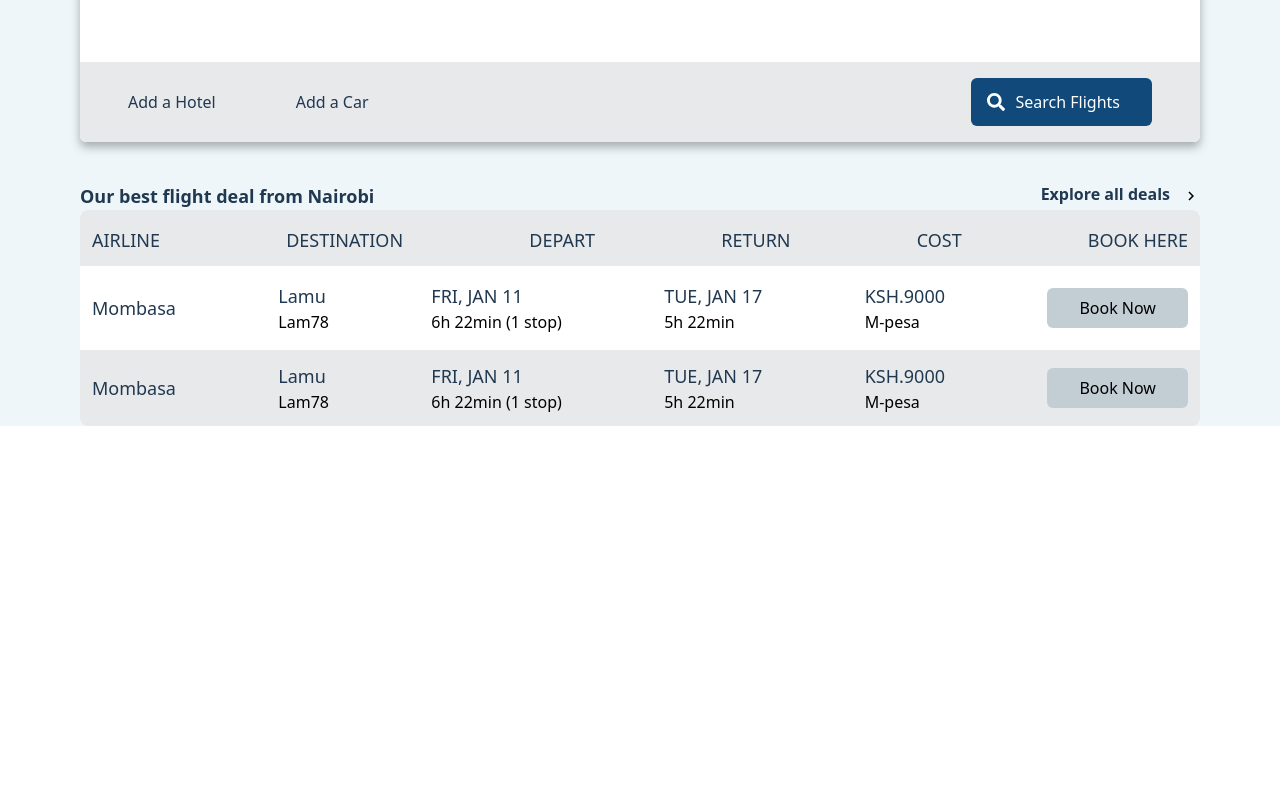
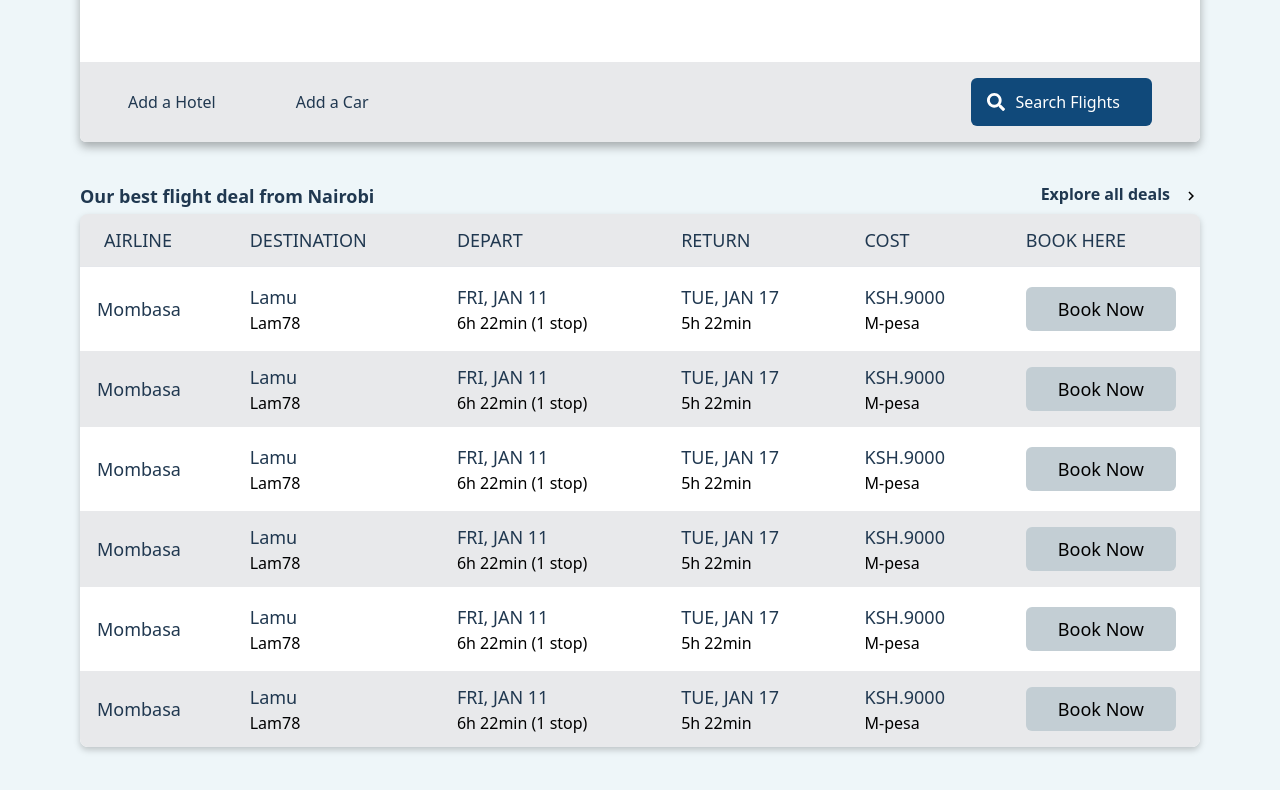
Before and after one commit to Sam516-Dev/my-project, a React (Create React App) app: page / in a window 1280 px wide. Shown: the part 414-1204 px from the top of the page. Before the commit the page ends 840 px from the top, so only its background shows below. Built offline with nearby package versions, Linux system fonts and the light colour scheme.

Commit message:
updates
Signed-off-by: Sam516-Dev <samuelnjoroge3455@gmail.com>

```diff
--- a/src/components/Content.js
+++ b/src/components/Content.js
@@ -7,7 +7,7 @@ const Content = () => {
   return (
     <div>
       <div className="flex justify-between mt-10">
-        <h2 className=" text-my-text-color text-lg font-bold">
+        <h2 className=" text-my-text-color text-lg font-semibold">
           Our best flight deal from Nairobi
         </h2>
 
@@ -21,280 +21,350 @@ const Content = () => {
         </div>
       </div>
 
-      <div className=" bg-white overflow-hidden rounded-lg">
-        <div className=" bg-my-gray-color py-3">
-          <div className="flex mx-3 justify-between gap-28 mt-1">
-            <h3 className="font-medium text-my-text-color text-lg">AIRLINE</h3>
-            <h3 className="font-medium text-my-text-color text-lg">
+      <div className="pb-28">
+        <table className="min-w-full divide-y drop-shadow-[0_3px_3px_rgba(0,0,0,0.20)] rounded-lg overflow-hidden mt-1 ">
+          <thead>
+            <tr className="bg-my-gray-color min-h-full text-my-text-color">
+              <th
+                scope="col"
+                className="px-6 py-3 text-left text-lg font-medium"
+              >
+                AIRLINE
+              </th>
+              <th
+                scope="col"
+                className="px-6 py-3 text-left text-lg font-medium"
+              >
                 DESTINATION
-            </h3>
-            <h3 className="font-medium text-my-text-color text-lg ">DEPART</h3>
-            <h3 className="font-medium text-my-text-color text-lg"> RETURN </h3>
-            <h3 className="font-medium text-my-text-color text-lg"> COST </h3>
-            <h3 className="font-medium text-my-text-color text-lg">
+              </th>
+              <th
+                scope="col"
+                className="px-6 py-3 text-left text-lg font-medium"
+              >
+                DEPART
+              </th>
+              <th
+                scope="col"
+                className="px-6 py-3 text-left text-lg font-medium"
+              >
+                RETURN
+              </th>
+              <th
+                scope="col"
+                className="px-6 py-3 text-left text-lg font-medium"
+              >
+                COST
+              </th>
+              <th
+                scope="col"
+                className="px-6 py-3 text-left text-lg font-medium w-1/6"
+              >
                 BOOK HERE
-            </h3>
+              </th>
+            </tr>
+          </thead>
+
+          <tbody className="bg-white ">
+            <tr>
+              <td className=" py-4 whitespace-nowrap">
+                <div className="flex items-center">
+                  <div className="ml-4">
+                    <div className="text-lg font-medium text-my-text-color">
+                      Mombasa
                     </div>
                   </div>
-
-        <div className="flex py-3 mx-3 items-center justify-between mt-1">
-          <div className="flex  flex-col justify-start">
-            <p className="font-medium text-my-text-color text-lg"> Mombasa </p>
                 </div>
-
+              </td>
+              <td className="px-6 py-4 whitespace-nowrap">
                 <div className="flex flex-col justify-start">
-            <p className="font-medium text-my-text-color text-lg"> Lamu </p>
+                  <p className="font-medium text-my-text-color text-lg">
+                    {' '}
+                    Lamu{' '}
+                  </p>
                   <label> Lam78</label>
                 </div>
+              </td>
+              <td className="px-6 py-4 whitespace-nowrap">
                 <div className="flex flex-col justify-start">
                   <p className="font-medium text-my-text-color text-lg">
                     FRI, JAN 11
                   </p>
                   <label> 6h 22min (1 stop) </label>
                 </div>
-
+              </td>
+              <td className="px-6 py-4 whitespace-nowrap">
                 <div className="flex flex-col justify-start">
                   <p className="font-medium text-my-text-color text-lg">
                     TUE, JAN 17
                   </p>
                   <label> 5h 22min </label>
                 </div>
+              </td>
+              <td className="px-6 py-4 whitespace-nowrap">
                 <div className="flex flex-col justify-start">
-            <p className="font-medium text-my-text-color text-lg">KSH.9000</p>
+                  <p className="font-medium text-my-text-color text-lg">
+                    KSH.9000
+                  </p>
                   <label> M-pesa </label>
                 </div>
+              </td>
+              <td className="px-6 py-4 whitespace-nowrap text-right text-lg font-medium">
                 <button className="bg-my-btn2-color px-8 rounded-md py-2">
                   Book Now
                 </button>
+              </td>
+            </tr>
+
+            <tr className="bg-my-gray-color">
+              <td className=" py-3 whitespace-nowrap">
+                <div className="flex items-center">
+                  <div className="ml-4">
+                    <div className="text-lg font-medium text-my-text-color">
+                      Mombasa
                     </div>
-
-        <div className=" bg-my-gray-color">
-          <div className="flex mx-3 py-3 items-center justify-between mt-1">
-            <div className="flex  flex-col justify-start">
-              <p className="font-medium text-my-text-color text-lg">Mombasa</p>
                   </div>
-
+                </div>
+              </td>
+              <td className="px-6 py-3 whitespace-nowrap">
                 <div className="flex flex-col justify-start">
-              <p className="font-medium text-my-text-color text-lg"> Lamu </p>
+                  <p className="font-medium text-my-text-color text-lg">
+                    {' '}
+                    Lamu{' '}
+                  </p>
                   <label> Lam78</label>
                 </div>
+              </td>
+              <td className="px-6 py-3 whitespace-nowrap">
                 <div className="flex flex-col justify-start">
                   <p className="font-medium text-my-text-color text-lg">
                     FRI, JAN 11
                   </p>
                   <label> 6h 22min (1 stop) </label>
                 </div>
-
+              </td>
+              <td className="px-6 py-3 whitespace-nowrap">
                 <div className="flex flex-col justify-start">
                   <p className="font-medium text-my-text-color text-lg">
                     TUE, JAN 17
                   </p>
                   <label> 5h 22min </label>
                 </div>
+              </td>
+              <td className="px-6 py-3 whitespace-nowrap">
                 <div className="flex flex-col justify-start">
-              <p className="font-medium text-my-text-color text-lg">KSH.9000</p>
+                  <p className="font-medium text-my-text-color text-lg">
+                    KSH.9000
+                  </p>
                   <label> M-pesa </label>
                 </div>
+              </td>
+              <td className="px-6 py-3 whitespace-nowrap text-right text-lg font-medium">
                 <button className="bg-my-btn2-color px-8 rounded-md py-2">
                   Book Now
                 </button>
+              </td>
+            </tr>
+            <tr>
+              <td className=" py-4 whitespace-nowrap">
+                <div className="flex items-center">
+                  <div className="ml-4">
+                    <div className="text-lg font-medium text-my-text-color">
+                      Mombasa
                     </div>
                   </div>
-
-        {/*
-        <div className="flex justify-between mt-1">
-          <div className="flex flex-col mx-3 justify-between mt-1">
-            <div>
-              <p className=" py-4 font-medium text-my-text-color text-lg">
-                {' '}
-                Mombasa{' '}
-              </p>
                 </div>
-            <div>
-              <p className=" py-4 font-medium text-my-text-color text-lg">
-                {' '}
-                Kisumu{' '}
-              </p>
-            </div>
-            <div>
-              <p className=" py-4 font-medium text-my-text-color text-lg">
-                {' '}
-                Nakuru{' '}
-              </p>
-            </div>
-            <div>
-              <p className=" py-4 font-medium text-my-text-color text-lg">
-                Eldoret
-              </p>
-            </div>
-            <div>
-              <p className=" py-4 font-medium text-my-text-color text-lg">
-                Meru
-              </p>
-            </div>
-            <div>
-              <p className=" py-4 font-medium text-my-text-color text-lg">
-                Kakamega
-              </p>
-            </div>
-          </div>
-
-          <div className="flex flex-col mx-3 justify-between mt-1">
-            <div className="flex flex-col justify-start">
-              <p className="font-medium text-my-text-color text-lg"> Lamu </p>
-              <label> Lam78</label>
-            </div>
-            <div className="flex flex-col justify-start">
-              <p className="font-medium text-my-text-color text-lg"> Bondo </p>
-              <label> Bon96</label>
-            </div>
-            <div className="flex flex-col justify-start">
-              <p className="font-medium text-my-text-color text-lg"> Moro </p>
-              <label> Mo67</label>
-            </div>
+              </td>
+              <td className="px-6 py-4 whitespace-nowrap">
                 <div className="flex flex-col justify-start">
                   <p className="font-medium text-my-text-color text-lg">
                     {' '}
-                RiftValley{' '}
+                    Lamu{' '}
                   </p>
-              <label> Rv78</label>
-            </div>
-            <div className="flex flex-col justify-start">
-              <p className="font-medium text-my-text-color text-lg"> Imenti </p>
                   <label> Lam78</label>
                 </div>
-            <div className="flex flex-col justify-start">
-              <p className="font-medium text-my-text-color text-lg"> Butere </p>
-              <label> Bute32</label>
-            </div>
-          </div>
-
-          <div className="flex flex-col mx-3 justify-between mt-1">
+              </td>
+              <td className="px-6 py-4 whitespace-nowrap">
                 <div className="flex flex-col justify-start">
                   <p className="font-medium text-my-text-color text-lg">
                     FRI, JAN 11
                   </p>
                   <label> 6h 22min (1 stop) </label>
                 </div>
+              </td>
+              <td className="px-6 py-4 whitespace-nowrap">
                 <div className="flex flex-col justify-start">
                   <p className="font-medium text-my-text-color text-lg">
-                FRI, JAN 11
+                    TUE, JAN 17
                   </p>
-              <label> 6h 22min (1 stop) </label>
-            </div>{' '}
+                  <label> 5h 22min </label>
+                </div>
+              </td>
+              <td className="px-6 py-4 whitespace-nowrap">
                 <div className="flex flex-col justify-start">
                   <p className="font-medium text-my-text-color text-lg">
-                FRI, JAN 11
+                    KSH.9000
                   </p>
-              <label> 6h 22min (1 stop) </label>
-            </div>{' '}
+                  <label> M-pesa </label>
+                </div>
+              </td>
+              <td className="px-6 py-4 whitespace-nowrap text-right text-lg font-medium">
+                <button className="bg-my-btn2-color px-8 rounded-md py-2">
+                  Book Now
+                </button>
+              </td>
+            </tr>
+
+            <tr className="bg-my-gray-color">
+              <td className=" py-3 whitespace-nowrap">
+                <div className="flex items-center">
+                  <div className="ml-4">
+                    <div className="text-lg font-medium text-my-text-color">
+                      Mombasa
+                    </div>
+                  </div>
+                </div>
+              </td>
+              <td className="px-6 py-3 whitespace-nowrap">
                 <div className="flex flex-col justify-start">
                   <p className="font-medium text-my-text-color text-lg">
-                FRI, JAN 11
+                    {' '}
+                    Lamu{' '}
                   </p>
-              <label> 6h 22min (1 stop) </label>
-            </div>{' '}
-            <div className="flex flex-col justify-start">
-              <p className="font-medium text-my-text-color text-lg">
-                FRI, JAN 11
-              </p>
-              <label> 6h 22min (1 stop) </label>
-            </div>{' '}
+                  <label> Lam78</label>
+                </div>
+              </td>
+              <td className="px-6 py-3 whitespace-nowrap">
                 <div className="flex flex-col justify-start">
                   <p className="font-medium text-my-text-color text-lg">
                     FRI, JAN 11
                   </p>
                   <label> 6h 22min (1 stop) </label>
                 </div>
+              </td>
+              <td className="px-6 py-3 whitespace-nowrap">
+                <div className="flex flex-col justify-start">
+                  <p className="font-medium text-my-text-color text-lg">
+                    TUE, JAN 17
+                  </p>
+                  <label> 5h 22min </label>
                 </div>
-
-          <div className="flex flex-col mx-3 justify-between mt-1">
+              </td>
+              <td className="px-6 py-3 whitespace-nowrap">
+                <div className="flex flex-col justify-start">
+                  <p className="font-medium text-my-text-color text-lg">
+                    KSH.9000
+                  </p>
+                  <label> M-pesa </label>
+                </div>
+              </td>
+              <td className="px-6 py-3 whitespace-nowrap text-right text-lg font-medium">
+                <button className="bg-my-btn2-color px-8 rounded-md py-2">
+                  Book Now
+                </button>
+              </td>
+            </tr>
+            <tr>
+              <td className=" py-4 whitespace-nowrap">
+                <div className="flex items-center">
+                  <div className="ml-4">
+                    <div className="text-lg font-medium text-my-text-color">
+                      Mombasa
+                    </div>
+                  </div>
+                </div>
+              </td>
+              <td className="px-6 py-4 whitespace-nowrap">
+                <div className="flex flex-col justify-start">
+                  <p className="font-medium text-my-text-color text-lg">
+                    {' '}
+                    Lamu{' '}
+                  </p>
+                  <label> Lam78</label>
+                </div>
+              </td>
+              <td className="px-6 py-4 whitespace-nowrap">
                 <div className="flex flex-col justify-start">
                   <p className="font-medium text-my-text-color text-lg">
                     FRI, JAN 11
                   </p>
                   <label> 6h 22min (1 stop) </label>
                 </div>
+              </td>
+              <td className="px-6 py-4 whitespace-nowrap">
                 <div className="flex flex-col justify-start">
                   <p className="font-medium text-my-text-color text-lg">
-                FRI, JAN 11
+                    TUE, JAN 17
                   </p>
-              <label> 6h 22min (1 stop) </label>
-            </div>{' '}
+                  <label> 5h 22min </label>
+                </div>
+              </td>
+              <td className="px-6 py-4 whitespace-nowrap">
                 <div className="flex flex-col justify-start">
                   <p className="font-medium text-my-text-color text-lg">
-                FRI, JAN 11
+                    KSH.9000
                   </p>
-              <label> 6h 22min (1 stop) </label>
-            </div>{' '}
+                  <label> M-pesa </label>
+                </div>
+              </td>
+              <td className="px-6 py-4 whitespace-nowrap text-right text-lg font-medium">
+                <button className="bg-my-btn2-color px-8 rounded-md py-2">
+                  Book Now
+                </button>
+              </td>
+            </tr>
+
+            <tr className="bg-my-gray-color">
+              <td className=" py-3 whitespace-nowrap">
+                <div className="flex items-center">
+                  <div className="ml-4">
+                    <div className="text-lg font-medium text-my-text-color">
+                      Mombasa
+                    </div>
+                  </div>
+                </div>
+              </td>
+              <td className="px-6 py-3 whitespace-nowrap">
                 <div className="flex flex-col justify-start">
                   <p className="font-medium text-my-text-color text-lg">
-                FRI, JAN 11
+                    {' '}
+                    Lamu{' '}
                   </p>
-              <label> 6h 22min (1 stop) </label>
-            </div>{' '}
-            <div className="flex flex-col justify-start">
-              <p className="font-medium text-my-text-color text-lg">
-                FRI, JAN 11
-              </p>
-              <label> 6h 22min (1 stop) </label>
-            </div>{' '}
+                  <label> Lam78</label>
+                </div>
+              </td>
+              <td className="px-6 py-3 whitespace-nowrap">
                 <div className="flex flex-col justify-start">
                   <p className="font-medium text-my-text-color text-lg">
                     FRI, JAN 11
                   </p>
                   <label> 6h 22min (1 stop) </label>
                 </div>
+              </td>
+              <td className="px-6 py-3 whitespace-nowrap">
+                <div className="flex flex-col justify-start">
+                  <p className="font-medium text-my-text-color text-lg">
+                    TUE, JAN 17
+                  </p>
+                  <label> 5h 22min </label>
                 </div>
-
-          <div className="flex flex-col mx-3 justify-between mt-1">
+              </td>
+              <td className="px-6 py-3 whitespace-nowrap">
                 <div className="flex flex-col justify-start">
-              <p className="font-medium text-my-text-color text-lg">KSH.9000</p>
+                  <p className="font-medium text-my-text-color text-lg">
+                    KSH.9000
+                  </p>
                   <label> M-pesa </label>
                 </div>
-            <div className="flex flex-col justify-start">
-              <p className="font-medium text-my-text-color text-lg">KSH.9000</p>
-              <label> M-pesa </label>
-            </div>
-            <div className="flex flex-col justify-start">
-              <p className="font-medium text-my-text-color text-lg">KSH.9000</p>
-              <label> M-pesa </label>
-            </div>
-            <div className="flex flex-col justify-start">
-              <p className="font-medium text-my-text-color text-lg">KSH.9000</p>
-              <label> M-pesa </label>
-            </div>
-            <div className="flex flex-col justify-start">
-              <p className="font-medium text-my-text-color text-lg">KSH.9000</p>
-              <label> M-pesa </label>
-            </div>
-            <div className="flex flex-col justify-start">
-              <p className="font-medium text-my-text-color text-lg">KSH.9000</p>
-              <label> M-pesa </label>
-            </div>
-          </div>
-          <div className="flex flex-col mx-3 justify-between mt-1">
+              </td>
+              <td className="px-6 py-3 whitespace-nowrap text-right text-lg font-medium">
                 <button className="bg-my-btn2-color px-8 rounded-md py-2">
                   Book Now
                 </button>
-            <button className="bg-my-btn2-color px-8 rounded-md py-2">
-              Book Now
-            </button>
-            <button className="bg-my-btn2-color px-8 rounded-md py-2">
-              Book Now
-            </button>
-            <button className="bg-my-btn2-color px-8 rounded-md py-2">
-              Book Now
-            </button>
-            <button className="bg-my-btn2-color px-8 rounded-md py-2">
-              Book Now
-            </button>
-            <button className="bg-my-btn2-color px-8 rounded-md py-2">
-              Book Now
-            </button>
-          </div>
-        </div>
-         */}
+              </td>
+            </tr>
+            {/* Add more rows here */}
+          </tbody>
+        </table>
       </div>
     </div>
   )
--- a/src/components/Navbar.js
+++ b/src/components/Navbar.js
@@ -1,9 +1,8 @@
-
 import logo from '../Media/Assets/logo.png'
 
 export default function () {
   return (
-    <div className=''>
+    <div className="">
       <div className=" border-b border-blue-200 py-4 flex justify-between">
         <div className=" h-6 w-6 ">
           <img src={logo} alt="logo" />
@@ -44,14 +43,11 @@ export default function () {
 
       <div className=" text-center mt-20">
         <h1 className="  text-white font-normal text-4xl ">
-
           Where will you be flying today ?
         </h1>
         <p className="text-blue-100 text-lg mt-1 font-light">
-
           More options, our best prices, less headaches
         </p>
-
       </div>
     </div>
   )
```
Also changed, not shown: src/App.css (+9 -0 lines). Lines whose indentation alone changed are shown as unchanged.
